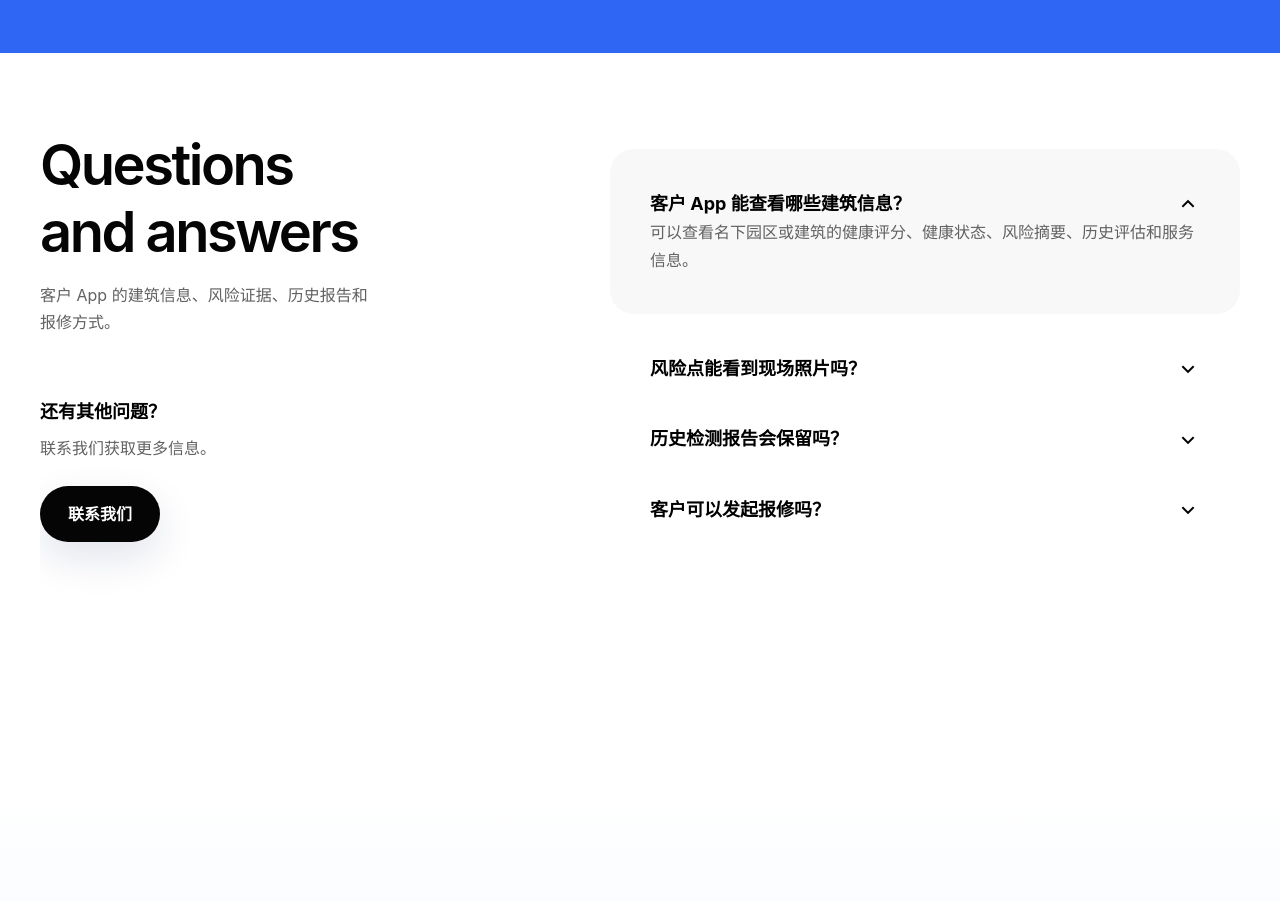
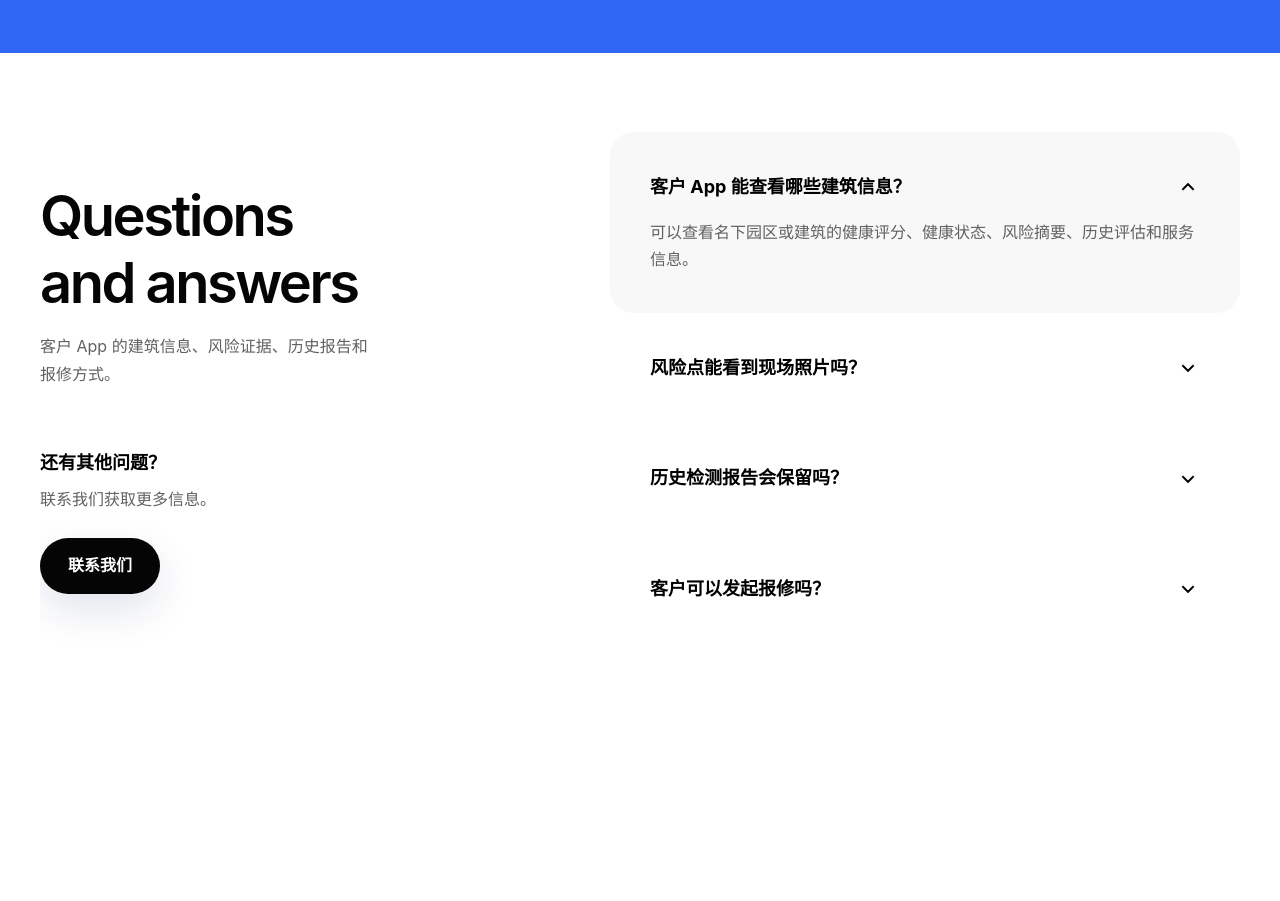
Before and after one commit to YellowDi/buildguard-index, a Vue app: page / in a window 1280 px wide. Shown: the part 8160-9061 px from the top of the page. Built offline with nearby package versions, Linux system fonts and the light colour scheme.

Commit message:
Fix FAQ accordion spacing on tablet and mobile

```diff
--- a/src/styles.css
+++ b/src/styles.css
@@ -2378,6 +2378,14 @@ p {
   text-align: left;
 }
 
+.faq-item.is-open .faq-question {
+  padding-bottom: 0;
+}
+
+.faq-question:focus {
+  outline: none;
+}
+
 .faq-question span {
   width: 92%;
   font-size: 18px;
@@ -2403,15 +2411,16 @@ p {
 .faq-answer {
   display: grid;
   grid-template-rows: 0fr;
-  margin-top: -40px;
   padding: 0 40px;
   transition:
     grid-template-rows 240ms cubic-bezier(0.2, 0, 0, 1),
+    padding-top 240ms cubic-bezier(0.2, 0, 0, 1),
     padding-bottom 240ms cubic-bezier(0.2, 0, 0, 1);
 }
 
 .faq-item.is-open .faq-answer {
   grid-template-rows: 1fr;
+  padding-top: 16px;
   padding-bottom: 40px;
 }
 
@@ -3068,16 +3077,15 @@ p {
 
   .faq-question {
     align-items: flex-start;
-    padding: 16px;
+    padding: 40px;
   }
 
   .faq-answer {
-    margin-top: -16px;
-    padding: 0 16px;
+    padding: 0 40px;
   }
 
   .faq-item.is-open .faq-answer {
-    padding-bottom: 16px;
+    padding-bottom: 40px;
   }
 }
 
@@ -3722,7 +3730,7 @@ p {
   }
 
   .faq-question {
-    padding: 24px;
+    padding: 16px;
   }
 
   .faq-question span {
@@ -3730,12 +3738,12 @@ p {
   }
 
   .faq-answer {
-    margin-top: -24px;
-    padding: 0 24px;
+    padding: 0 16px;
   }
 
   .faq-item.is-open .faq-answer {
-    padding-bottom: 24px;
+    padding-top: 16px;
+    padding-bottom: 16px;
   }
 
   .site-footer {
```
